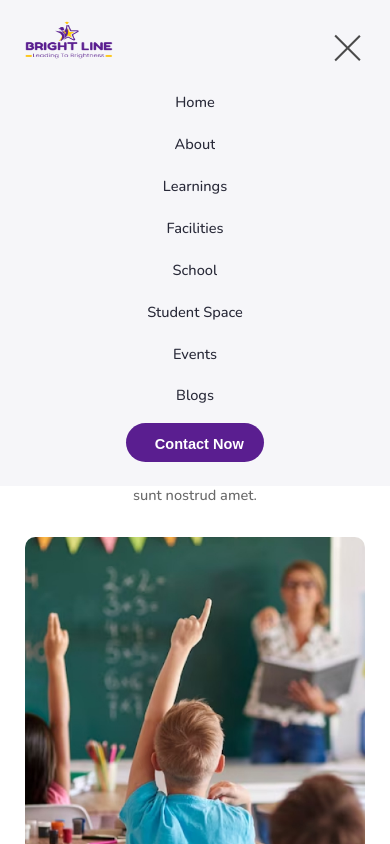
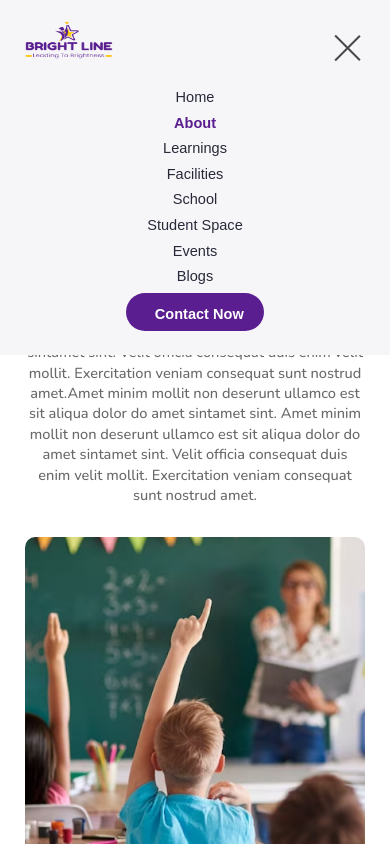
Before and after one commit to lazim-mv/brightLine, a Next.js app: page /pages/About in a window 390 px wide. Both pictures are taken after a click on the button "HamburgerMenu". Shown: the top 844 px of the page. Built offline with nearby package versions, Linux system fonts and the light colour scheme; a web font is replaced by a local one.

Commit message:
v0.0.4 aboutPage

```diff
--- a/src/app/components/Facilities.js
+++ b/src/app/components/Facilities.js
@@ -11,7 +11,6 @@ const Facilities = ({
   classNametopContainer,
   classNameMainContainer,
 }) => {
-  console.log(extraContent, "facili");
   const cardData = content.imageCard;
   const [currentIndex, setCurrentIndex] = useState(0);
 
@@ -25,7 +24,6 @@ const Facilities = ({
       setCurrentIndex(0);
     }
   };
-  console.log(currentIndex);
 
   const prevImage = () => {
     if (currentIndex > 0) {
--- a/src/app/components/Header.js
+++ b/src/app/components/Header.js
@@ -18,7 +18,6 @@ function Header() {
     { text: "Blogs ", href: "/pages/Contact/" },
   ];
 
-  console.log(pathname)
 
   return (
     <>
--- a/src/app/components/ImageCard.js
+++ b/src/app/components/ImageCard.js
@@ -12,7 +12,6 @@ const ImageCard = ({
   blogCard,
   blogDesc
 }) => {
-  console.log(extraContent, "imageCard");
 
   return (
     <div
--- a/src/app/components/MobileHeader.js
+++ b/src/app/components/MobileHeader.js
@@ -10,6 +10,8 @@ function MobileHeader() {
   const [isMenuOpen, setIsMenuOpen] = useState(false);
   const [isDropdownOpen, setIsDropdownOpen] = useState(false);
 
+  console.log(pathname,"jkfsdfjdks")
+
   const toggleMenu = () => {
     setIsMenuOpen(!isMenuOpen);
   };
@@ -20,8 +22,8 @@ function MobileHeader() {
 
   const menuList = [
     { text: "Home", href: "/" },
-    { text: "About", href: "/pages/About/" },
-    { text: "Learnings", href: "/pages/About/" },
+    { text: "About", href: "/pages/About" },
+    { text: "Learnings", href: "/pages/Abot/" },
     { text: "Facilities", href: "/pages/Services/" },
     { text: "School", href: "/School" },
     { text: "Student Space", href: "/Student" },
@@ -113,7 +115,7 @@ function MobileHeader() {
             {menuList.map((item, index) => (
               <div
                 key={index}
-                className={`visibleWrapperContainer w-Auto ${
+                className={` ${
                   pathname !== undefined &&
                   pathname !== null &&
                   pathname !== "" &&
@@ -122,9 +124,8 @@ function MobileHeader() {
                     : ""
                 }`}
               >
-                <a href={item.href} className="linksWrapper">
-                  <h4 className="listHoverTop whiteSpace">{item.text}</h4>
-                  <h4 className="listHoverBottom whiteSpace">{item.text}</h4>
+                <a href={item.href} className="linksWrapper linksText">
+                  {item.text}
                 </a>
               </div>
             ))}
--- a/src/app/globals.css
+++ b/src/app/globals.css
@@ -896,6 +896,10 @@ hr{
     font-family: var(--font-Khula);
   }
 
+  .linksText{
+    font-size: 3.733333333333334vw;
+  }
+
   .buttonText{
     font-size: 3.733333333333334vw;
     line-height: 4.4799999999999995vw;
```
